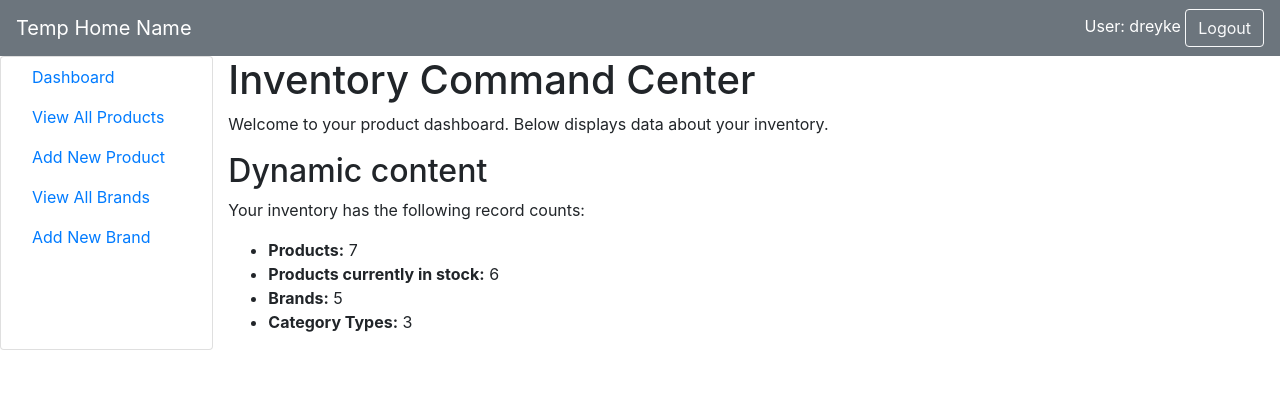
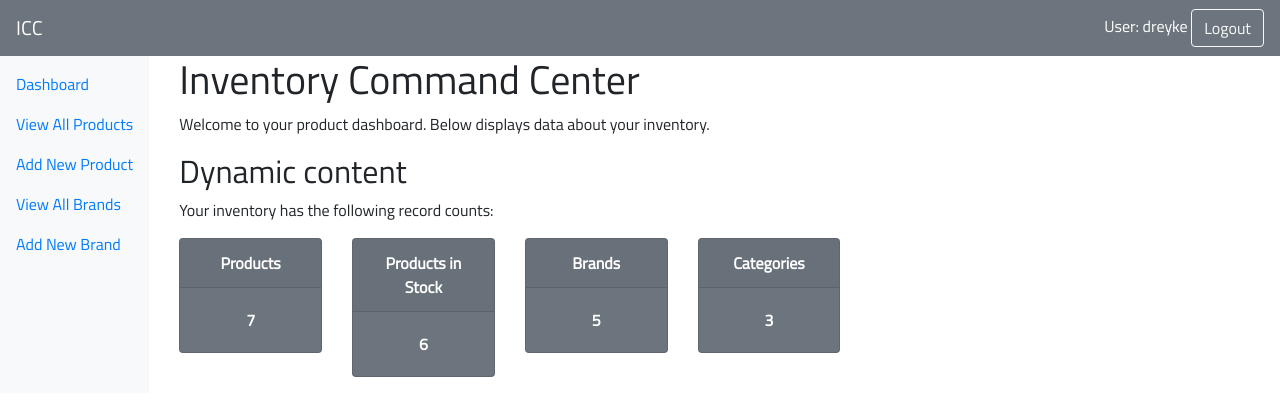
Before and after one commit to Dreyke/inventorycc, a Django app: page /inventory/ in a window 1280 px wide. Shown: the top 416 px of the page. Run offline with Django 3.2, Linux system fonts and the light colour scheme; a user stored in the database is signed in; data comes from the database, SQL or seed files in the repository; both versions use the stored data as it was after the commit; some libraries are stand-ins or nearby versions.

Commit message:
Updated landing page. Changed fonts.

```diff
--- /dev/null
+++ b/inventory/static/css/styles.css
@@ -0,0 +1,3 @@
+body {
+    font-family: 'Titillium Web', sans-serif;
+}
--- a/inventory/templates/base_generic.html
+++ b/inventory/templates/base_generic.html
@@ -5,13 +5,16 @@
     <meta charset="UTF-8">
     <meta name="viewport" content="width=device-width, initial-scale=1">
     <link rel="stylesheet" href="https://stackpath.bootstrapcdn.com/bootstrap/4.1.3/css/bootstrap.min.css" integrity="sha384-MCw98/SFnGE8fJT3GXwEOngsV7Zt27NXFoaoApmYm81iuXoPkFOJwJ8ERdknLPMO" crossorigin="anonymous">
+    <link href="https://fonts.googleapis.com/css?family=Titillium+Web" rel="stylesheet">
+    {% load static %}
+    <link rel="stylesheet" href="{% static 'css/styles.css' %}">
 </head>
 
 <body>
 
     <!-- Header -->
     <div class="navbar navbar-expand-lg navbar-light bg-secondary justify-content-between text-white">
-        <a class="navbar-brand text-white" href="{% url 'index' %}">Temp Home Name</a>
+        <a class="navbar-brand text-white" href="{% url 'index' %}">ICC</a>
 
         <div>
         {% if user.is_authenticated %}
@@ -27,9 +30,9 @@
     <!-- Sidebar nav-->
     <div class="container-fluid">
         <div class="row">
-            <div class="col-12 col-md-3 col-xl-2 bd-sidebar card">
+            <div class="navbar-left bg-light">
                 {% block sidebar %}
-                <nav class="nav flex-column nav-pills">
+                <nav class="nav flex-column py-2 sticky-top">
                     <a class="nav-link" href="{% url 'index' %}">Dashboard</a>
                     <a class="nav-link" href="{% url 'products' %}">View All Products</a>
                     <a class="nav-link" href="{% url 'product-create' %}">Add New Product</a>
--- a/inventory/templates/brand_list.html
+++ b/inventory/templates/brand_list.html
@@ -18,7 +18,6 @@
             <tr>
                 <th scope="col">Brand Name</th>
                 <th scope="col">Brand Website</th>
-                <th scope="col">Product Count</th>
                 <th scope="col">Action</th>
             </tr>
             </thead>
@@ -28,7 +27,6 @@
                 <tr>
                     <td><a href="{{ brand.get_absolute_url }}">{{ brand }}</a></td>
                     <td>{{ brand.website }}</td>
-                    <td>Place holder for product count</td>
                     <td>
                         <a class="btn" href="{% url 'brand-update' brand.pk%}">Update</a>
                         <a class="btn" href="{% url 'brand-delete' brand.pk %}">Delete</a>
--- a/inventory/templates/index.html
+++ b/inventory/templates/index.html
@@ -3,14 +3,43 @@
 {% block title %}<title>Product Inventory</title>{% endblock %}
 
 {% block content %}
-    <h1>Inventory Command Center</h1>
-    <p>Welcome to your product dashboard. Below displays data about your inventory.</p>
-    <h2>Dynamic content</h2>
-    <p>Your inventory has the following record counts:</p>
-    <ul>
-        <li><strong>Products:</strong> {{ num_products }}</li>
-        <li><strong>Products currently in stock:</strong> {{ num_instances_available }}</li>
-        <li><strong>Brands:</strong> {{ num_brands }} </li>
-        <li><strong>Category Types:</strong> {{ num_categories }}</li>
-    </ul>
+
+    <div class="container">
+        <h1>Inventory Command Center</h1>
+        <p>Welcome to your product dashboard. Below displays data about your inventory.</p>
+        <h2>Dynamic content</h2>
+        <p>Your inventory has the following record counts:</p>
+
+        <div class="row">
+
+            <div class="col-sm-2">
+                <div class="card text-white text-center bg-secondary mb-3">
+                    <div class="card-header"><strong>Products</strong></div>
+                    <div class="card-body"><strong>{{ num_products }}</strong></div>
+                </div>
+            </div>
+
+            <div class="col-sm-2">
+                <div class="card text-white text-center bg-secondary mb-3">
+                    <div class="card-header"><strong>Products in Stock</strong></div>
+                    <div class="card-body"><strong>{{ num_instances_available }}</strong></div>
+                </div>
+            </div>
+
+            <div class="col-sm-2">
+                <div class="card text-white text-center bg-secondary mb-3">
+                    <div class="card-header"><strong>Brands</strong></div>
+                    <div class="card-body"><strong>{{ num_brands }}</strong></div>
+                </div>
+            </div>
+
+            <div class="col-sm-2">
+                <div class="card text-white text-center bg-secondary mb-3">
+                    <div class="card-header"><strong>Categories</strong></div>
+                    <div class="card-body"><strong>{{ num_categories }}</strong></div>
+                </div>
+            </div>
+        </div>
+    </div>
+
 {% endblock %}
--- a/midtermproject2/settings.py
+++ b/midtermproject2/settings.py
@@ -23,7 +23,7 @@ BASE_DIR = os.path.dirname(os.path.dirname(os.path.abspath(__file__)))
 SECRET_KEY = os.environ.get('SECRET_KEY', 'cg#p$g+j9tax!#a3cup@1$8obt2_+&k3q+pmu)5%asj6yjpkag')
 
 # SECURITY WARNING: don't run with debug turned on in production!
-DEBUG = False
+DEBUG = True
 
 ALLOWED_HOSTS = ['*']
 
```
Also changed, not shown: db.sqlite3.
